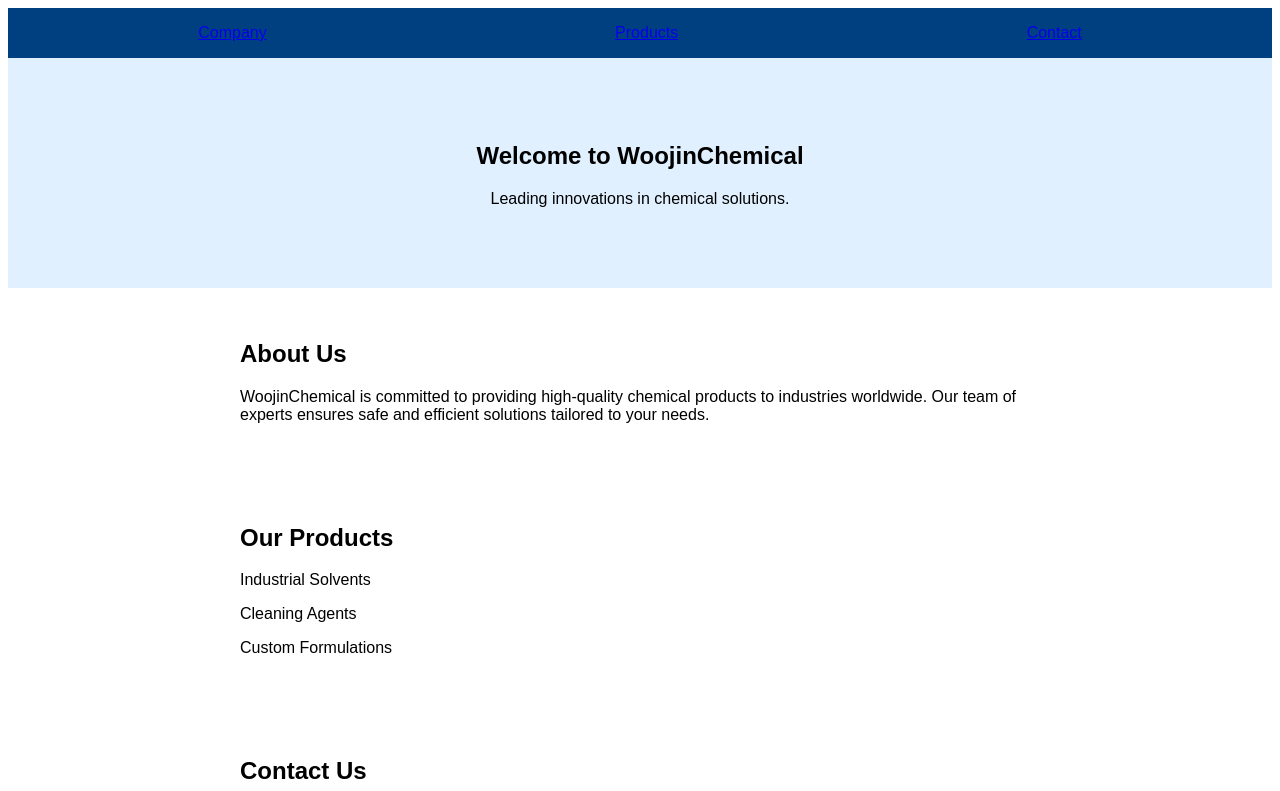
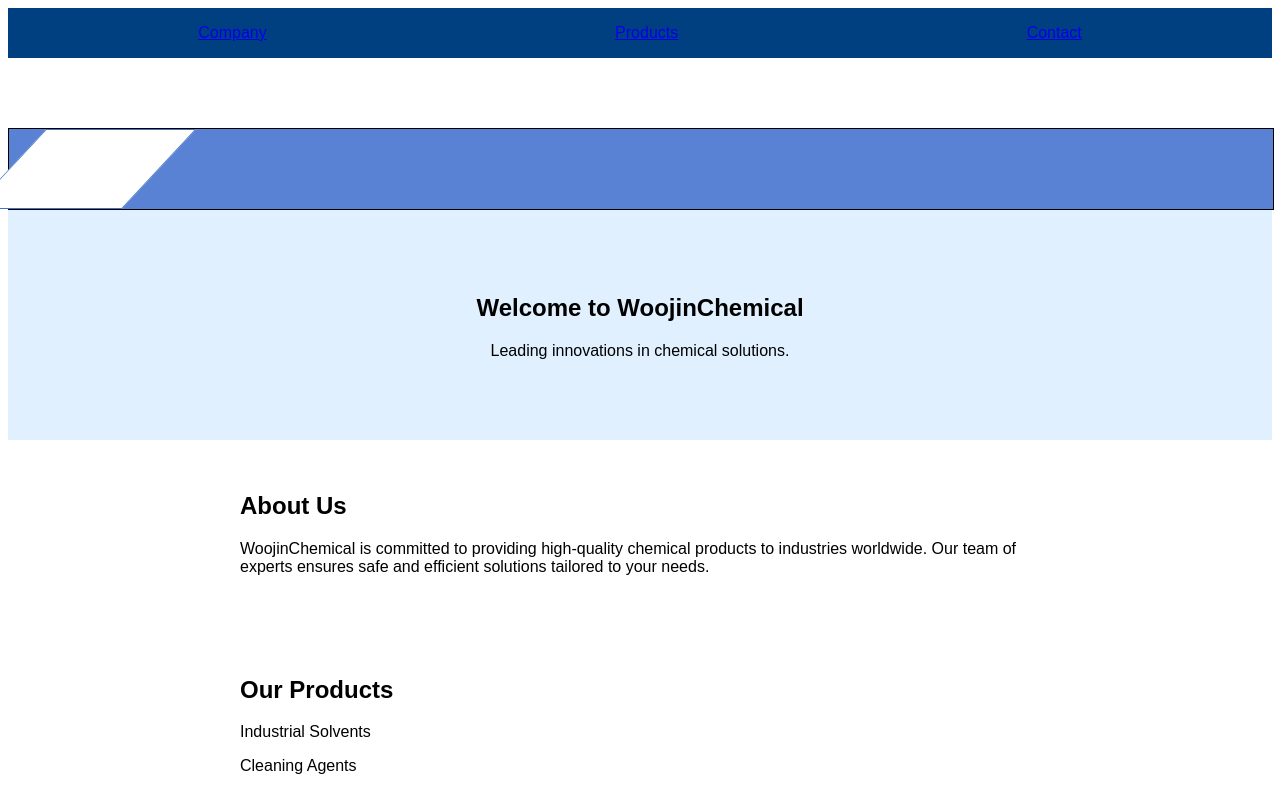
Before and after one commit to BO3957/WoojinChemical, a Next.js app: page / in a window 1280 px wide. Shown: the top 791 px of the page. Built offline with nearby package versions, Linux system fonts and the light colour scheme.

Commit message:
Add banner with parallelogram

```diff
--- a/pages/index.js
+++ b/pages/index.js
@@ -18,6 +18,9 @@
             </ul>
           </nav>
         </header>
+        <div className={styles['chem-banner']}>
+          <div className={styles['chem-banner-parallelogram']}></div>
+        </div>
         <section className={styles['chem-hero']}>
           <h1>Welcome to WoojinChemical</h1>
           <p>Leading innovations in chemical solutions.</p>
--- a/styles/Home.module.css
+++ b/styles/Home.module.css
@@ -55,3 +55,24 @@
   margin-bottom: 1rem;
   padding: 0.5rem;
 }
+
+.chem-banner {
+  position: relative;
+  width: 100%;
+  height: 80px;
+  background-color: #5a82d4;
+  border: 1px solid #000;
+  margin-top: 70px;
+}
+
+.chem-banner-parallelogram {
+  position: absolute;
+  left: 0;
+  top: 0;
+  width: 150px;
+  height: 80px;
+  background-color: #ffffff;
+  border: 1px solid #4472c4;
+  transform: skewX(-43deg);
+  box-sizing: border-box;
+}
```
